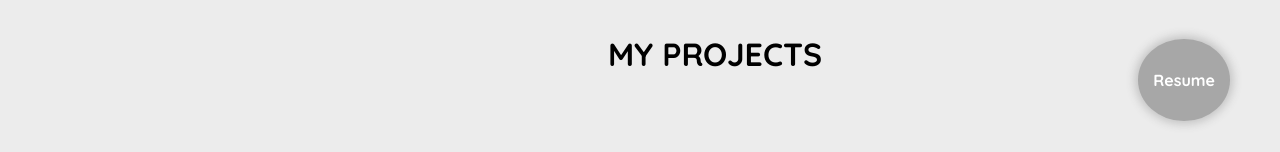
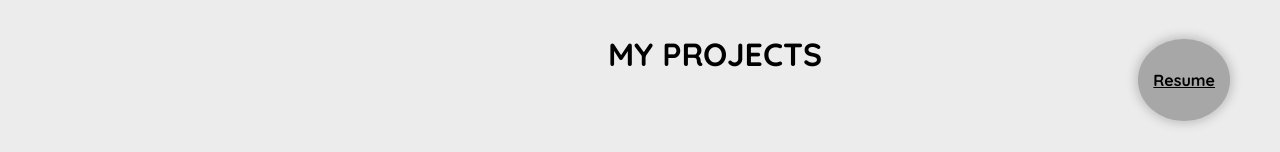
Before and after one commit to cnimcheski/portfolio, a website with bundled scripts: page index.html in a window 1280 px wide. Shown: the part 639-791 px from the top of the page. Built offline with nearby package versions, Linux system fonts and the light colour scheme; files whose address does not match are found by name.

Commit message:
Added resume button

```diff
--- a/index.html
+++ b/index.html
@@ -16,9 +16,7 @@
   </head>
   <body>
     <div class="fab-container">
-      <div class="fab-text-holder">
-        <p>Resume</p>
-      </div>
+      <a href="resume.pdf" target="_blank"><p>Resume</p></a>
     </div>
 
     <div class="index">
```
Also changed, not shown: 2 other files.
